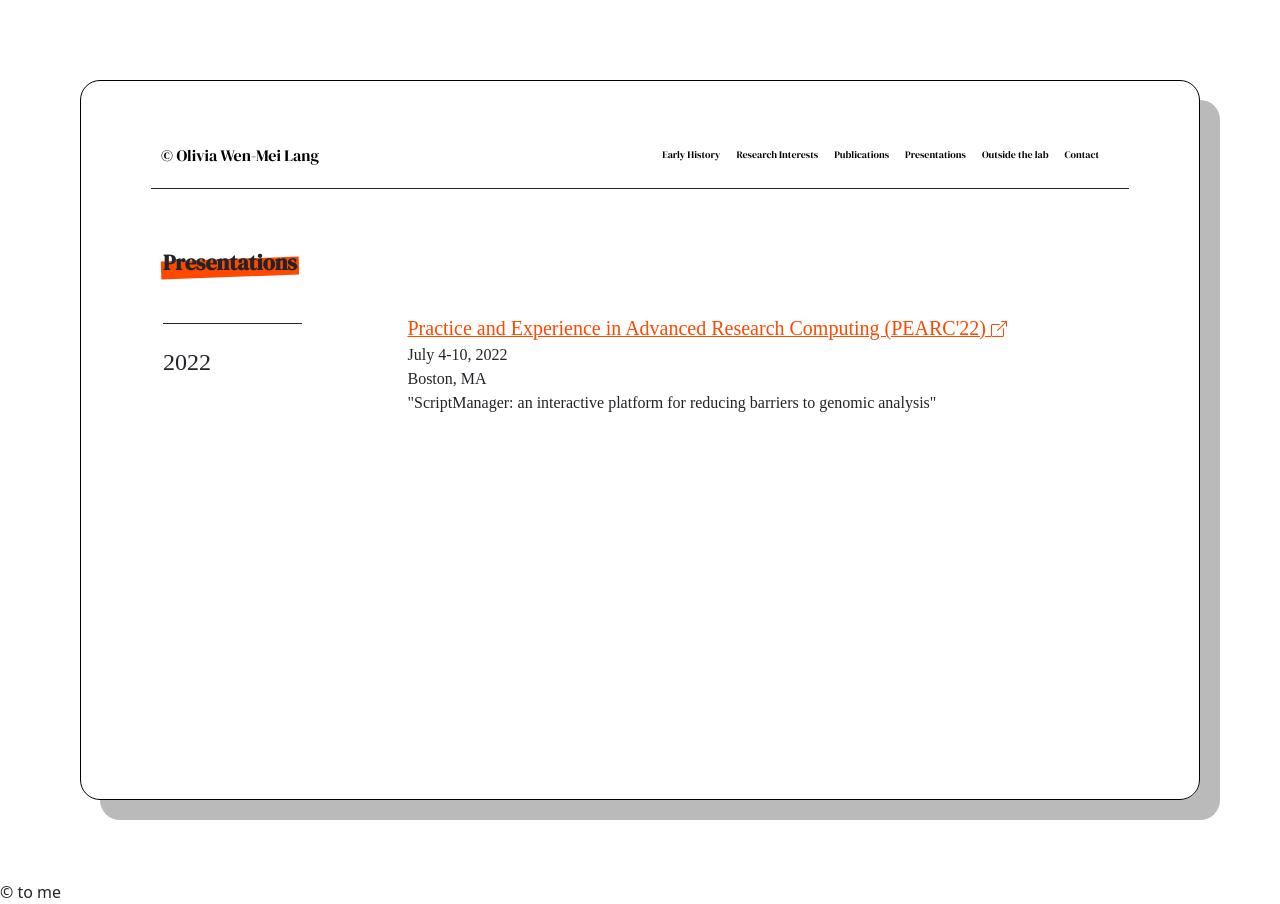
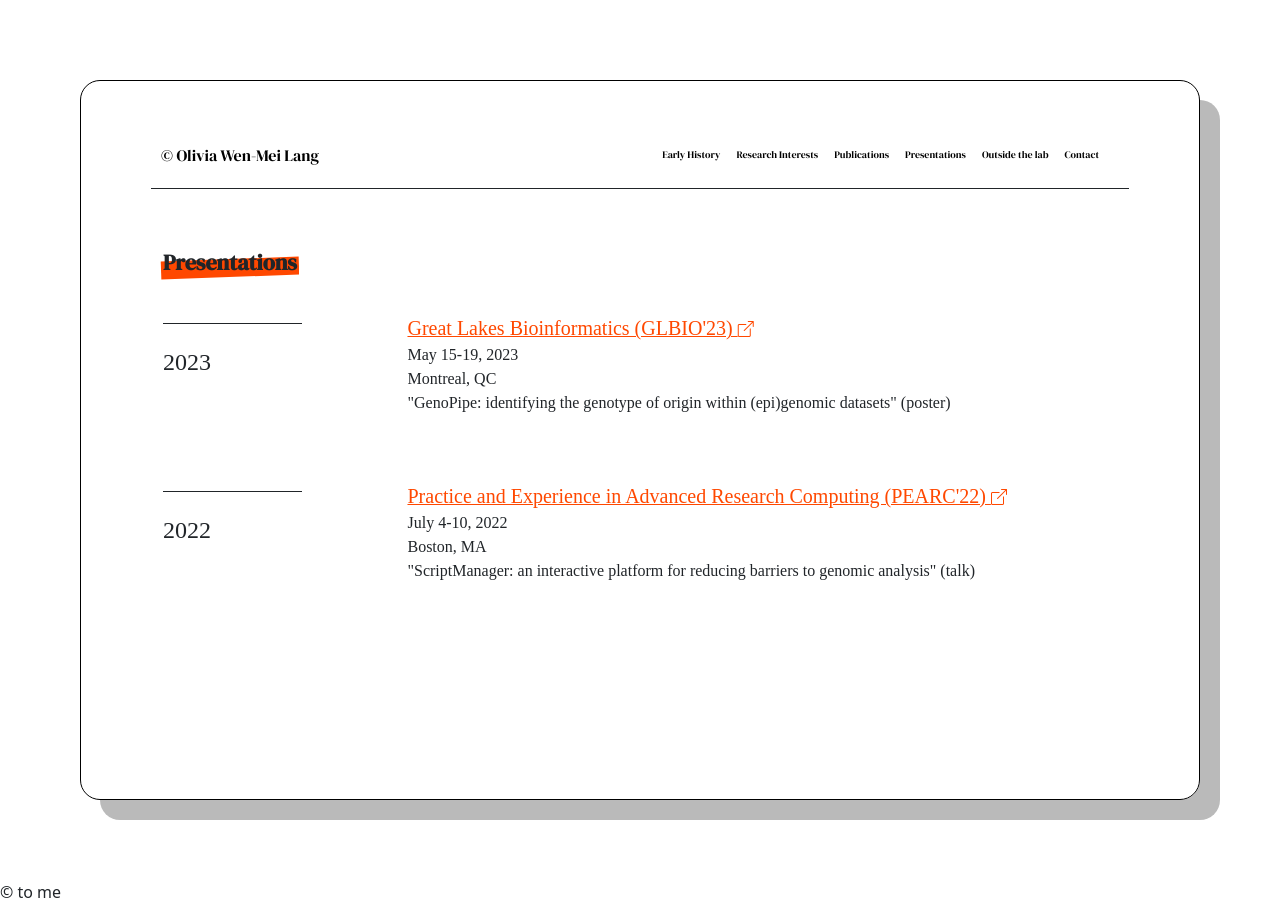
Before and after one commit to owlang/owlang.github.io, a Jekyll site: the page built from subpage/talks.html, in a window 1280 px wide. Built offline with Jekyll 4.4.1, drawn with Linux system fonts in a browser that asks for light colours; nearby versions of some CDN libraries; some web fonts are replaced.

Commit message:
update talks with GLBIO poster info
add conference item poster to the presentations page of website

```diff
--- a/subpage/talks.html
+++ b/subpage/talks.html
@@ -3,6 +3,26 @@ layout: default
 title: "Presentations"
 ---
 
+<!-- 2023 -->
+<div class="col-2 publication">
+  <div class="year">
+    2023
+  </div>
+</div>
+<div class="col-1 publication"></div>
+<div class="col-9">
+  <p>
+    <a href="https://www.iscb.org/glbio2023-programme/posters">
+      <span class="publication-link">
+        Great Lakes Bioinformatics (GLBIO'23)
+      </span>
+      <i class="bi bi-box-arrow-up-right"></i>
+    </a>
+    <br>May 15-19, 2023
+    <br>Montreal, QC
+    <br>"GenoPipe: identifying the genotype of origin within (epi)genomic datasets" (poster)
+  </p>
+</div>
 <!-- 2022 -->
 <div class="col-2 publication">
   <div class="year">
@@ -20,6 +40,6 @@ title: "Presentations"
     </a>
     <br>July 4-10, 2022
     <br>Boston, MA
-    <br>"ScriptManager: an interactive platform for reducing barriers to genomic analysis"
+    <br>"ScriptManager: an interactive platform for reducing barriers to genomic analysis" (talk)
   </p>
 </div>
```
